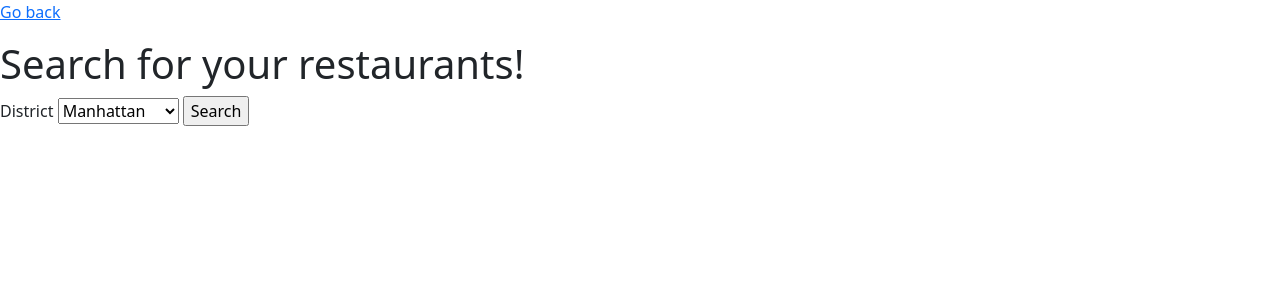
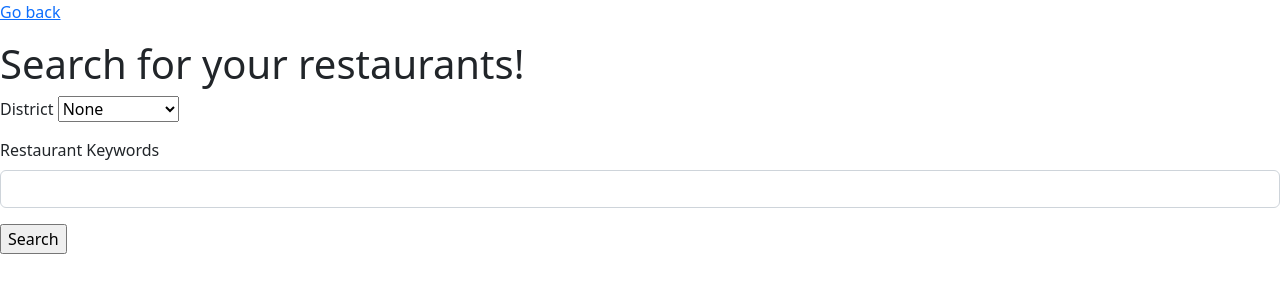
Before and after one commit to Xiaoyang-Song/NYC-Restaurant-Inspection-Database, a Flask app: page /functions/restaurants in a window 1280 px wide. Shown: the part 56-356 px from the top of the page. Run offline with Flask 2, Linux system fonts and the light colour scheme; parts of the project's set-up code (start-up, migrations or seed data) failed here and were passed over.

Commit message:
Update: forms

```diff
--- a/frontend/functions.py
+++ b/frontend/functions.py
@@ -22,7 +22,9 @@ def restaurants():
     # ic(g.user)
     data = []
     if request.method == 'POST':
+        # Get all possible form answers
         district = request.form['district']
+
         # ic(district)
         cmd = "SELECT R.rid, R.dba, R.cuisine FROM Restaurant AS R JOIN Locations as L on R.lid=L.lid  WHERE L.district=(:district)"
         data = g.conn.execute(text(cmd), district=district).fetchall()
@@ -140,6 +142,7 @@ def page(rid):
                            feel=page_stats['feel'], state=page_stats['state'],
                            stats=page_stats['stats'], userid=userid)
 
+
 @bp.route('/violations', methods=(['POST', 'GET']))
 def violations():
     stats = []
--- a/frontend/templates/functions/restaurants.html
+++ b/frontend/templates/functions/restaurants.html
@@ -48,14 +48,22 @@
     <p><a href="/home/homepage">Go back</a></p>
     <h1>{% block title %}Search for your restaurants!{% endblock %}</h1>
     <form method="post">
+      <div class="mb-3">
       <label for="district">District</label>
       <select name="district" id="district">
+        <option value="None">None</option>
         <option value="Manhattan">Manhattan</option>
         <option value="Bronx">Bronx</option>
         <option value="Queens">Queens</option>
         <option value="Brooklyn">Brooklyn</option>
         <option value="Staten Island">Staten Island</option>
       </select>
+    </div>
+      <div class="mb-3">
+        <label for="res_keyword" class="form-label">Restaurant Keywords</label>
+        <input type="res_keyword" name="res_keyword" id="password" class="form-control"/>
+      </div>
+
       <input type="submit" value="Search" />
     </form>
 
```
